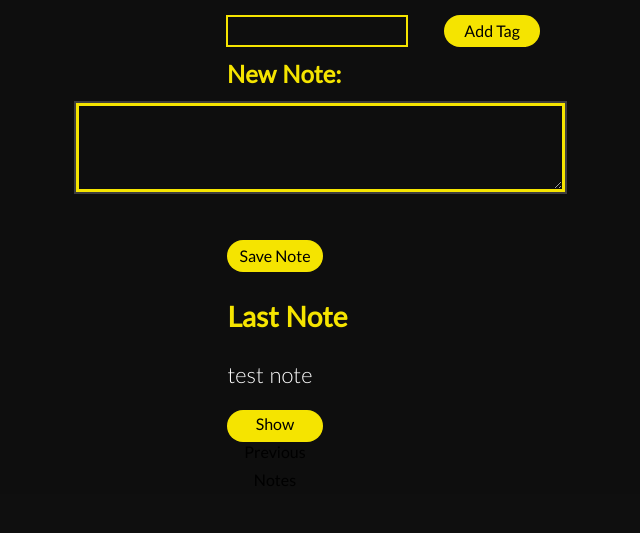
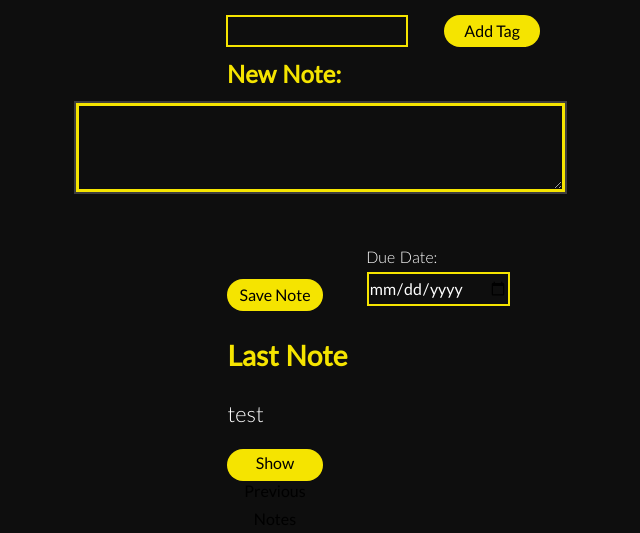
Before and after one commit to burnsie000/crm, a Flask app: page /contact_detail/1 in a window 1280 px wide. Shown: the part 529-1062 px from the top of the page, without its empty margins (237-877 px from the left). Before the commit the page ends 1015 px from the top, so only its background shows below. Run offline with Flask 3, Linux system fonts and the light colour scheme; a user stored in the database is signed in; some libraries are stand-ins or nearby versions.

Commit message:
added due dates to notes

```diff
--- a/app.py
+++ b/app.py
@@ -82,10 +82,23 @@ def delete_contact(contact_id):
 def save_notes(id):
     contact = CRM.query.get_or_404(id)
     if contact.user_id == current_user.id:
-        new_note = Note(content=request.form.get('notes'), contact_id=id)
+        due_date_str = request.form.get('due_date')
+        due_date = datetime.strptime(due_date_str, '%Y-%m-%d') if due_date_str else None
+        new_note = Note(content=request.form.get('notes'), contact_id=id, due_date=due_date)
         db.session.add(new_note)
         db.session.commit()
-    return redirect(url_for('contact_detail', id=id))
+        return redirect(url_for('contact_detail', id=id))
+
+@app.route('/upcoming_due_dates')
+@login_required
+def upcoming_due_dates():
+    current_time = datetime.utcnow()
+    contacts_with_due_dates = (db.session.query(CRM, Note)
+                                .join(Note, Note.contact_id == CRM.id)
+                                .filter(Note.due_date > current_time)
+                                .order_by(Note.due_date.asc())
+                                .all())
+    return render_template('upcoming_due_dates.html', contacts_with_due_dates=contacts_with_due_dates)
 
 # app.py
 @app.route('/contact_detail/<int:id>')
@@ -94,8 +107,6 @@ def contact_detail(id):
     contact = CRM.query.get_or_404(id)
     notes = Note.query.filter_by(contact_id=id).all()
     return render_template('contact_detail.html', contact=contact, notes=notes, user=current_user)
-
-
 
 
 @app.route('/CRM', methods=['GET', 'POST'])
--- a/my_package/auth.py
+++ b/my_package/auth.py
@@ -69,6 +69,6 @@ def sign_up():
             db.session.commit()
             flash('Account Created!', category='success')
             login_user(new_user, remember=True)
-            return render_template('crm.html', user=current_user)
+            return render_template(url_for('app.crm'))
 
     return render_template('sign-up.html', user=current_user)
--- a/my_package/models.py
+++ b/my_package/models.py
@@ -44,3 +44,4 @@ class Note(db.Model):
     content = db.Column(db.String(10000))
     created_at = db.Column(db.DateTime(timezone=True), default=func.now())
     contact_id = db.Column(db.Integer, db.ForeignKey('CRM.id'))
+    due_date = db.Column(db.DateTime, nullable=True)
--- a/my_package/static/css/main.css
+++ b/my_package/static/css/main.css
@@ -861,7 +861,10 @@ input[type=file]::file-selector-button {
   margin-top: 3em;
   margin: auto;
   left: 25em;
-  margin-bottom: 2em;
+  margin-bottom: 1em;
+}
+#toggleNotes:focus {
+  outline: none;
 }
 .back-to-crm {
   display: inline-block;
@@ -985,3 +988,31 @@ input[type=file]::file-selector-button {
   scale: 0.75;
   transition: 0.15s;
 }
+#due_date {
+  display: inline-block;
+  position: relative;
+  background-color: rgb(14,14,14);
+  color: white;
+  border-color: #f5e400;
+  border-style: solid;
+  left: 4em;
+  top:5em;
+}
+#due_date:focus {
+  display: inline-block;
+  position: relative;
+  background-color: rgb(14,14,14);
+  color: white;
+  border-color: #f5e400;
+  border-style: solid;
+  left: 4em;
+  top:5em;
+  outline: none;
+}
+.label-due-date {
+  color: white;
+  display: inline-block;
+  position: relative;
+  left: 8.7em;
+  top: 3em;
+}
--- a/my_package/templates/contact_detail.html
+++ b/my_package/templates/contact_detail.html
@@ -33,14 +33,17 @@
     </div>
 </div>
 <form class="new-note-form" action="{{ url_for('save_notes', id=contact.id) }}" method="POST">
+    <!-- ... existing fields -->
     <label class="notes-label" for="notes">New Note:</label>
     <textarea class="notes-txt-input" name="notes" id="notes"></textarea>
-    <button  class='notes-submit-btn' type="submit">Save Note</button>
+    <label class="label-due-date" for="due_date">Due Date:</label>
+    <input type="date" name="due_date" id="due_date">
+    <button class="notes-submit-btn" type="submit">Save Note</button>
 </form>
 
 <h3 class="last-note-heading">Last Note</h3>
 <!-- Display the last note in a paragraph -->
-<p class="last-note">{{ notes[0].content if notes else "No notes available" }}</p>
+<p class="last-note">{{ notes[-1].content if notes else "No notes available" }}</p>
 <div class="contact-details-button-div">
     <button id="toggleNotes">Show Previous Notes</button>
 </div>
```
Also changed, not shown: my_package/templates/upcomin_due_dates.html (added, +54 -0 lines), instance/database.db.
